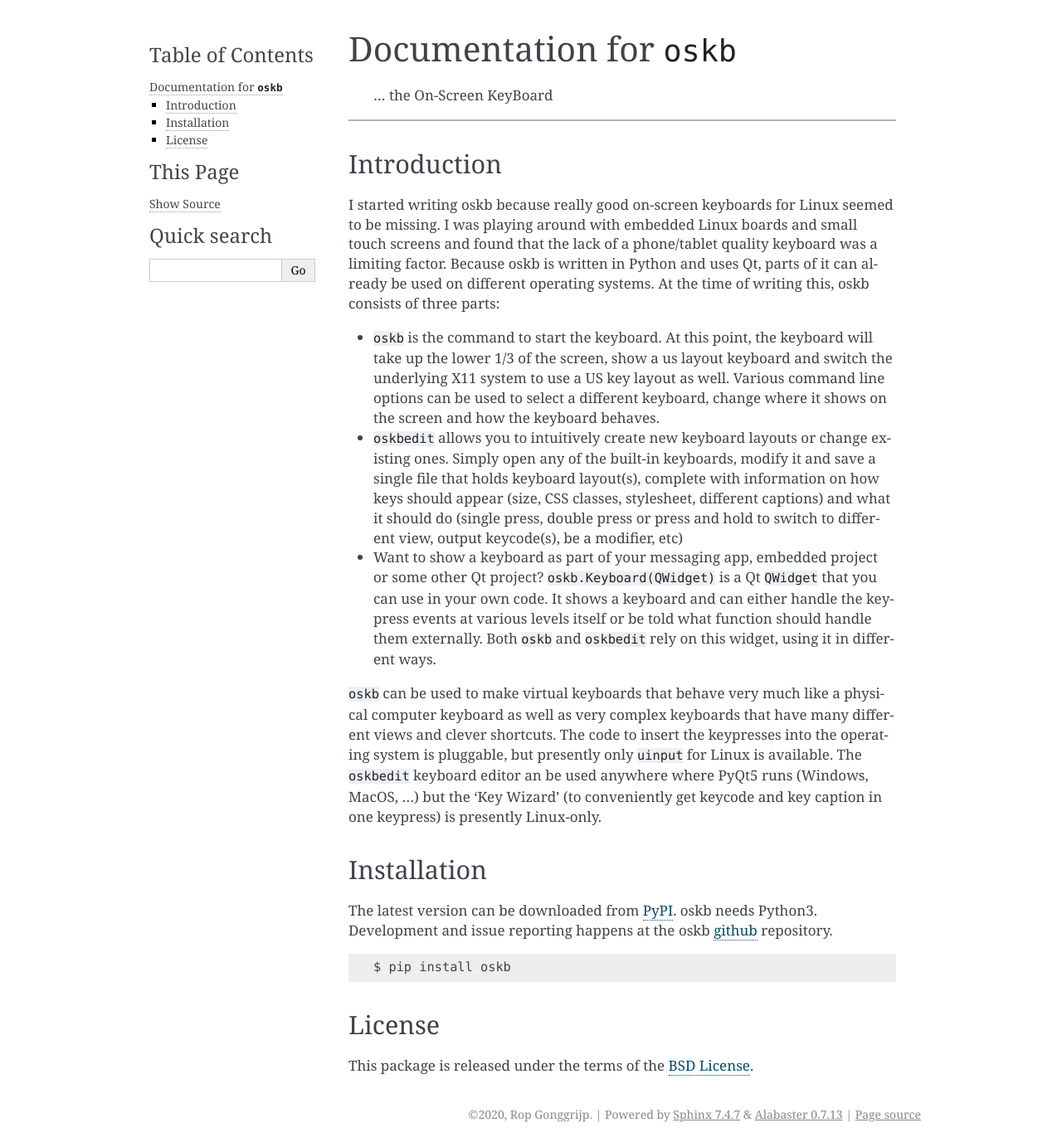
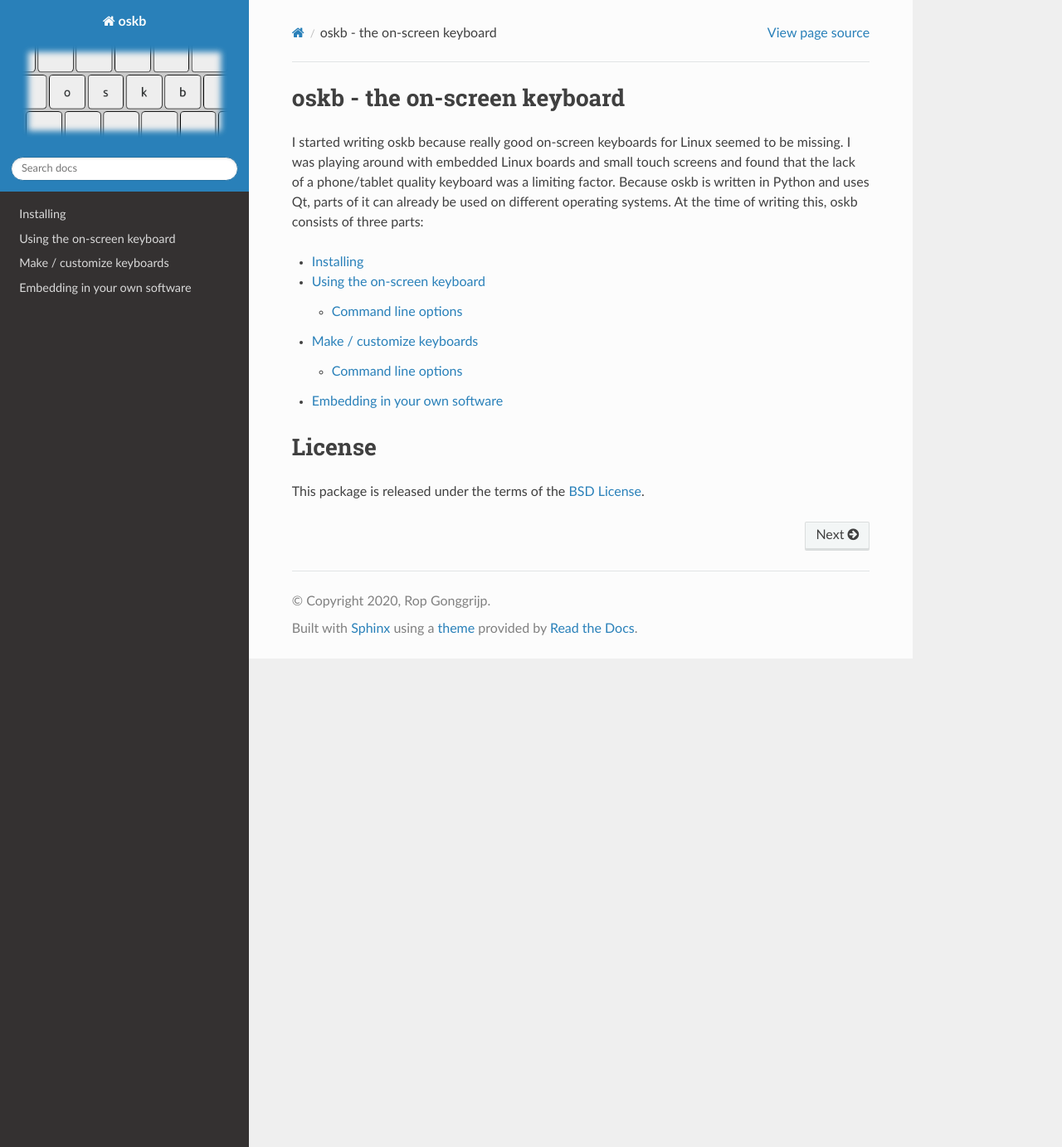
Before and after one commit to ropg/oskb, a Sphinx documentation site: the page built from docs/index.rst, in a window 1280 px wide and 1383 px high. Shown: the whole window at 83% size. Built offline with Sphinx 7.4.7 and the Read the Docs theme 2.0.0, drawn with Linux system fonts in a browser that asks for light colours.

Commit message:
updating for install tests

```diff
--- /dev/null
+++ b/docs/api.rst
@@ -0,0 +1,4 @@
+API
+---
+
+Want to show a keyboard as part of your messaging app, embedded project or some other Qt project? ``oskb.Keyboard(QWidget)`` is a Qt ``QWidget`` that you can use in your own code. It shows a keyboard and can either handle the keypress events at various levels itself or be told what function should handle them externally. Both ``oskb`` and ``oskbedit`` rely on this widget, using it in different ways.
--- a/docs/conf.py
+++ b/docs/conf.py
@@ -1,42 +1,25 @@
-# Configuration file for the Sphinx documentation builder.
-#
-# This file only contains a selection of the most common options. For a full
-# list see the documentation:
-# https://www.sphinx-doc.org/en/master/usage/configuration.html
-
-# -- Path setup --------------------------------------------------------------
-
-# If extensions (or modules to document with autodoc) are in another directory,
-# add these directories to sys.path here. If the directory is relative to the
-# documentation root, use os.path.abspath to make it absolute, like shown here.
-#
-# import os
-# import sys
-# sys.path.insert(0, os.path.abspath('.'))
-
-
-# -- Project information -----------------------------------------------------
-
-project = 'oskb'
-copyright = '2020, Rop Gonggrijp'
-author = 'Rop Gonggrijp'
+project = "oskb"
+copyright = "2020, Rop Gonggrijp"
+author = "Rop Gonggrijp"
 
 
 # -- General configuration ---------------------------------------------------
 
 # Add any Sphinx extension module names here, as strings. They can be
-# extensions coming with Sphinx (named 'sphinx.ext.*') or your custom
+# extensions coming with Sphinx (named "sphinx.ext.*") or your custom
 # ones.
 extensions = [
+    "sphinx_rtd_theme",
+    "sphinxarg.ext",
 ]
 
 # Add any paths that contain templates here, relative to this directory.
-templates_path = ['_templates']
+templates_path = ["_templates"]
 
 # List of patterns, relative to source directory, that match files and
 # directories to ignore when looking for source files.
 # This pattern also affects html_static_path and html_extra_path.
-exclude_patterns = ['_build', 'Thumbs.db', '.DS_Store']
+exclude_patterns = ["_build", "Thumbs.db", ".DS_Store"]
 
 
 # -- Options for HTML output -------------------------------------------------
@@ -44,9 +27,10 @@
 # The theme to use for HTML and HTML Help pages.  See the documentation for
 # a list of builtin themes.
 #
-html_theme = 'alabaster'
+html_theme = "sphinx_rtd_theme"
+html_logo = "_static/oskb-logo.png"
 
 # Add any paths that contain custom static files (such as style sheets) here,
 # relative to this directory. They are copied after the builtin static files,
 # so a file named "default.css" will overwrite the builtin "default.css".
-html_static_path = ['_static']
+html_static_path = ["_static"]
--- a/docs/index.rst
+++ b/docs/index.rst
@@ -1,31 +1,16 @@
-Documentation for ``oskb``
-==========================
-
-   ...   the On-Screen KeyBoard
-^^^^^^^^^^^^^^^^^^^^^^^^^^^^^^^
-
-
-Introduction
-------------
+oskb - the on-screen keyboard
+-----------------------------
 
 I started writing oskb because really good on-screen keyboards for Linux seemed to be missing. I was playing around with embedded Linux boards and small touch screens and found that the lack of a phone/tablet quality keyboard was a limiting factor. Because oskb is written in Python and uses Qt, parts of it can already be used on different operating systems. At the time of writing this, oskb consists of three parts:
 
-* ``oskb`` is the command to start the keyboard. At this point, the keyboard will take up the lower 1/3 of the screen, show a us layout keyboard and switch the underlying X11 system to use a US key layout as well. Various command line options can be used to select a different keyboard, change where it shows on the screen and how the keyboard behaves.
 
-* ``oskbedit`` allows you to intuitively create new keyboard layouts or change existing ones. Simply open any of the built-in keyboards, modify it and save a single file that holds keyboard layout(s), complete with information on how keys should appear (size, CSS classes, stylesheet, different captions) and what it should do (single press, double press or press and hold to switch to different view, output keycode(s), be a modifier, etc)
+.. toctree::
+    :maxdepth: 2
 
-* Want to show a keyboard as part of your messaging app, embedded project or some other Qt project? ``oskb.Keyboard(QWidget)`` is a Qt ``QWidget`` that you can use in your own code. It shows a keyboard and can either handle the keypress events at various levels itself or be told what function should handle them externally. Both ``oskb`` and ``oskbedit`` rely on this widget, using it in different ways.
-
-``oskb`` can be used to make virtual keyboards that behave very much like a physical computer keyboard as well as very complex keyboards that have many different views and clever shortcuts. The code to insert the keypresses into the operating system is pluggable, but presently only ``uinput`` for Linux is available. The ``oskbedit`` keyboard editor an be used anywhere where PyQt5 runs (Windows, MacOS, ...) but the 'Key Wizard' (to conveniently get keycode and key caption in one keypress) is presently Linux-only.
-
-Installation
-------------
-
-The latest version can be downloaded from PyPI_. oskb needs Python3. Development and issue reporting happens at the oskb github_ repository.
-
-.. code-block:: bash
-
-    $ pip install oskb
+    Installing <install>
+    oskb
+    Make / customize keyboards <oskbedit>
+    Embedding in your own software <api>
 
 License
 -------
@@ -33,8 +18,3 @@
 This package is released under the terms of the `BSD License`_.
 
 .. _`BSD License`: https://raw.github.com/ropg/oskb/master/LICENSE
-
-
-
-.. _PyPI:              https://pypi.python.org/pypi/oskb
-.. _github:            https://github.com/ropg/oskb
--- a/setup.py
+++ b/setup.py
@@ -26,7 +26,7 @@
     python_requires=">=3",
     setup_requires=["wheel"],
     install_requires=[
-        "pyqt5",
+        "pyqt5==5.14.0",
         "psutil",  # killing earlier keyboards in cli.py
         'evdev; platform_system == "Linux"',
         'ewmh; platform_system == "Linux"',
```
Also changed, not shown: docs/install.rst (added, +25 -0 lines), docs/oskb.rst (added, +15 -0 lines), docs/oskbedit.rst (added, +13 -0 lines), docs/_static/oskb-logo.png (added), 4 other files.
